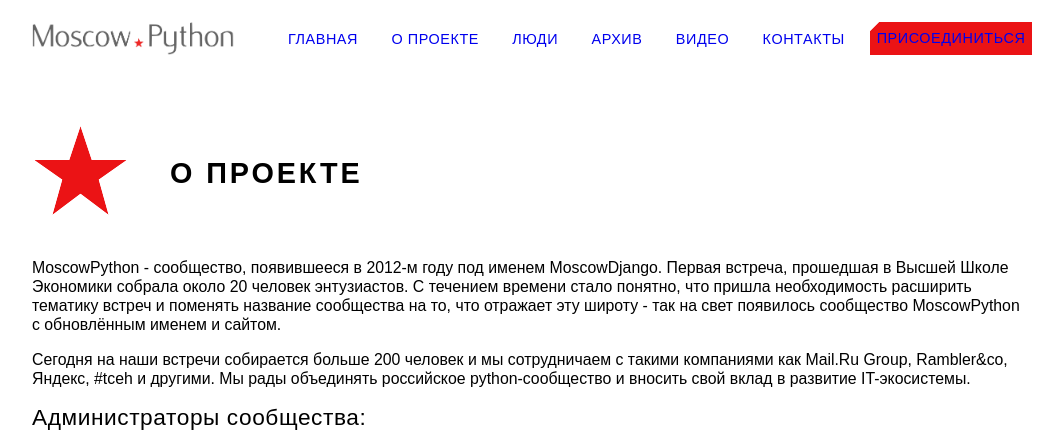
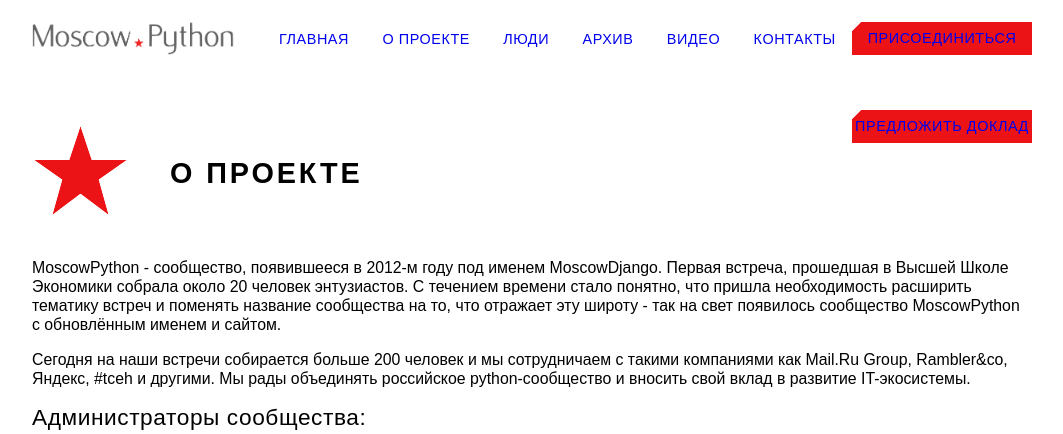
Before and after one commit to moscowpython/moscowpython, a Django app: template apps/meetup/templates/index.html in a window 1280 px wide. Shown: the top 434 px of the page, without its empty margins (108-1171 px from the left). Run offline with Django 3.2, Linux system fonts and the light colour scheme; the template is opened without the code that fills it, so the values that code supplies are empty; parts of the project's set-up code (start-up, migrations or seed data) failed here and were passed over.

Commit message:
propose talk button

```diff
--- a/apps/meetup/templates/index.html
+++ b/apps/meetup/templates/index.html
@@ -24,7 +24,10 @@
     <section id="about" class="section-about">
         <div class="container">
             <div class="body">
-                <h1 class="heading"><span>О&nbsp;проекте</span></h1>
+                <div class="heading-box">
+                    <h1 class="heading"><span>О&nbsp;проекте</span></h1>
+                    <a class="btn" href="https://bit.ly/mp-speaker" target="_blank">Предложить доклад</a>
+                </div>
                 <p>MoscowPython - сообщество, появившееся в 2012-м году под именем MoscowDjango.
                     Первая встреча, прошедшая в Высшей Школе Экономики собрала около 20 человек энтузиастов.
                     С течением времени стало понятно, что пришла необходимость расширить тематику встреч и
@@ -37,7 +40,7 @@
 
                 <h2>Администраторы сообщества:</h2>
                 {% for executive in executives %}
-                    <p>{{ executive.name }}{% if executive.company %} ({% if executive.link %}<a href="{{ executive.link }}" target="_blank">{% endif %}{{ executive.company }}{% if executive.link %}</a>{% endif %}){% endif %}</p>
+                    <p class="executive">{{ executive.name }}{% if executive.company %} ({% if executive.link %}<a href="{{ executive.link }}" target="_blank">{% endif %}{{ executive.company }}{% if executive.link %}</a>{% endif %}){% endif %}</p>
                 {% endfor %}
 
 {#                <div class="text-center signup">#}
--- a/assets/css/content/sections.css
+++ b/assets/css/content/sections.css
@@ -307,13 +307,17 @@ section.section-about {
     }
     .body {
         margin-top: 14px;
-        a {
-            color: $colorRed;
-            &:hover {
-                color: $colorDarkRed;
+        .executive {
+            a {
+                color: $colorRed;
+                &:hover {
+                    color: $colorDarkRed;
+                }
             }
         }
         .heading {
+            width: auto;
+            display: inline-block;
             margin-bottom: 25px;
         }
         p.important {
@@ -328,6 +332,11 @@ section.section-about {
                 margin-left: 75px;
             }
         }
+    }
+    .heading-box {
+        display: flex;
+        justify-content: space-between;
+        flex-wrap: wrap;
     }
 }
 
--- a/assets/css/controls/buttons.css
+++ b/assets/css/controls/buttons.css
@@ -13,7 +13,7 @@ button.btn {
     background-image: url(../images/btn.png);
     background-color: transparent;
     border: 0;
-    width: 162px;
+    width: 180px;
     height: 21px;
     &:hover {
         background-position-y: 33px;
```
Also changed, not shown: assets/images/btn.png, 1 other file.
